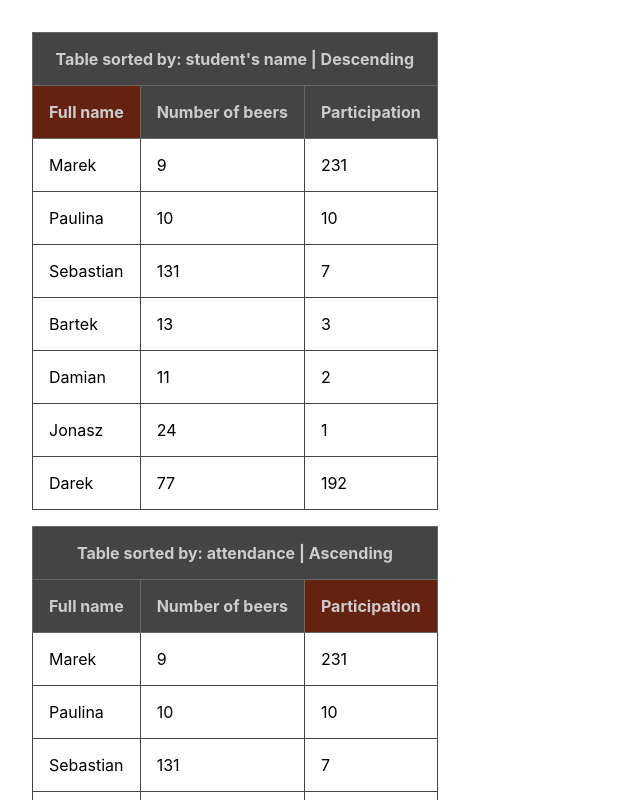
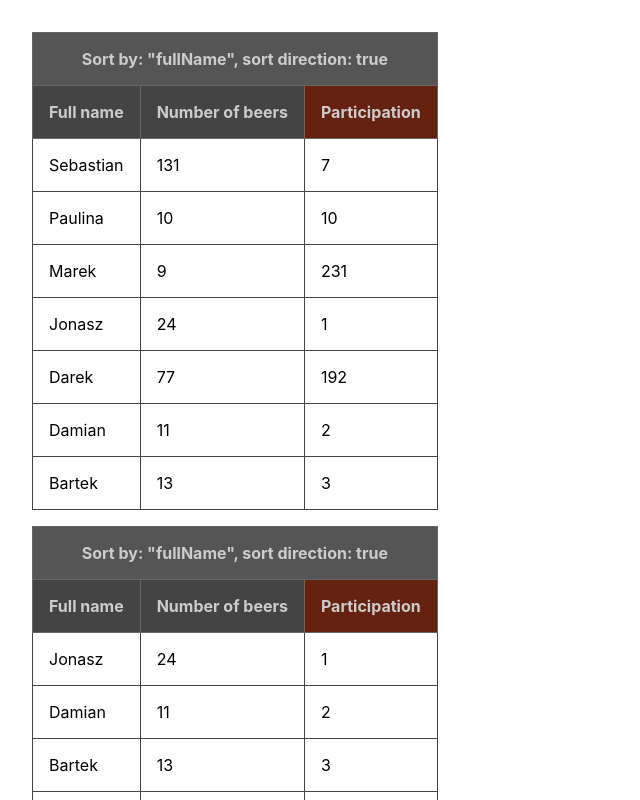
Before and after one commit to argasek/codebrainers-2020-09, a React (Create React App) app: page / in a window 1280 px wide. Shown: the top 800 px of the page, without its empty margins (0-640 px from the left). Built offline with nearby package versions, Linux system fonts and the light colour scheme.

Commit message:
Restored version from classes 16.01.

```diff
--- a/src/components/StudentList.js
+++ b/src/components/StudentList.js
@@ -4,34 +4,15 @@ import StudentRow from "./StudentRow";
 
 function StudentList(props) {
     const students = props.students;
-    let sortBy = props.sortBy;
+    const sortBy = props.sortBy;
     const sortDirection = props.sortDirection;
     const multiplier = sortDirection ? 1 : -1;
-    const directionValue = sortDirection ? "Ascending" : "Descending";
-    let backgroundStyleName;
-    let backgroundStyleBeer;
-    let backgroundStyleAttend;
-    let backgroundStyleNameCells= props.student;
-
-
-    if (sortBy === "fullName") {
-        sortBy = " student's name";
-        backgroundStyleName = {backgroundColor: "#621"};
-        backgroundStyleNameCells = {backgroundColor: "#623"};
-
-    } else if (sortBy === "participationCount") {
-        sortBy = " attendance";
-        backgroundStyleAttend = {backgroundColor: "#621"};
-
-    } else {
-        sortBy = " earned beers";
-        backgroundStyleBeer = {backgroundColor: "#621"};
-    }
 
 
     const sortedStudents = students.sort((student1, student2) => {
         const a = student1[sortBy];
         const b = student2[sortBy];
+        console.log(a,b,sortBy);
         if (a > b) {
             return 1 * multiplier;
         }
@@ -46,13 +27,12 @@ function StudentList(props) {
         <table className='student-table' cellSpacing="0" cellPadding="0">
             <thead>
             <tr>
-                <th colSpan={3}>Table sorted by: {sortBy} | {directionValue}</th>
-
+                <th colspan={3} style={{backgroundColor: '#555'}}>Sort by: "fullName", sort direction: true</th>
             </tr>
             <tr>
-                <th style={backgroundStyleName}>Full name</th>
-                <th style={backgroundStyleBeer}>Number of beers</th>
-                <th style={backgroundStyleAttend}>Participation</th>
+                <th>Full name</th>
+                <th>Number of beers</th>
+                <th style={{backgroundColor: '#621'}}>Participation</th>
             </tr>
             </thead>
             <tbody>
@@ -65,5 +45,4 @@ function StudentList(props) {
 
 }
 
-
 export default StudentList;
--- a/src/components/StudentRow.js
+++ b/src/components/StudentRow.js
@@ -3,17 +3,11 @@ import React from "react";
 export default function StudentRow(props) {
     const student = props.student;
     const {fullName, numberOfBeers, participationCount} = student;
-
-
-    let backgroundStyleCells;
-
-
-
     return (
         <tr>
-            <td style={backgroundStyleCells}> {fullName} </td>
-            <td style={backgroundStyleCells}>  {numberOfBeers}</td>
-            <td style={backgroundStyleCells}> {participationCount}</td>
+            <td> {fullName} </td>
+            <td> {numberOfBeers}</td>
+            <td> {participationCount}</td>
         </tr>
     );
 }
```
